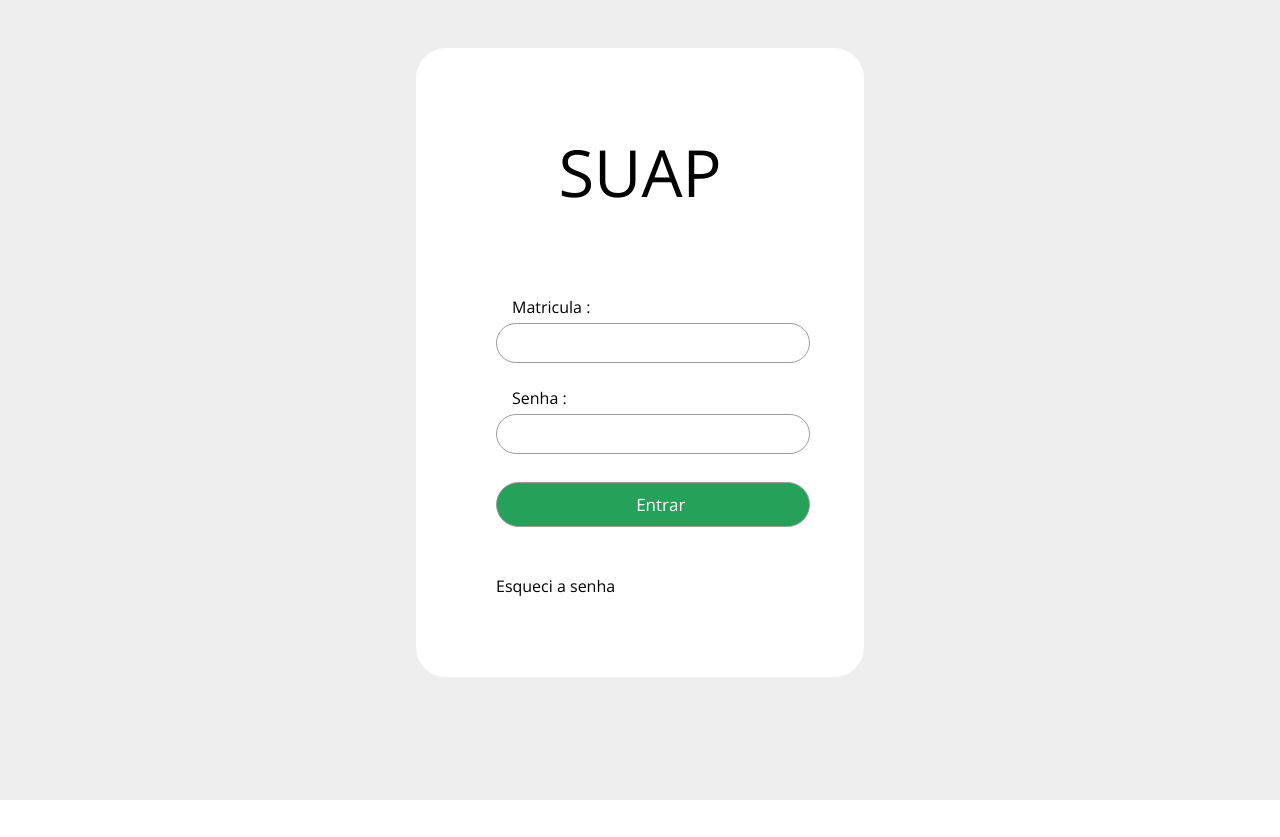
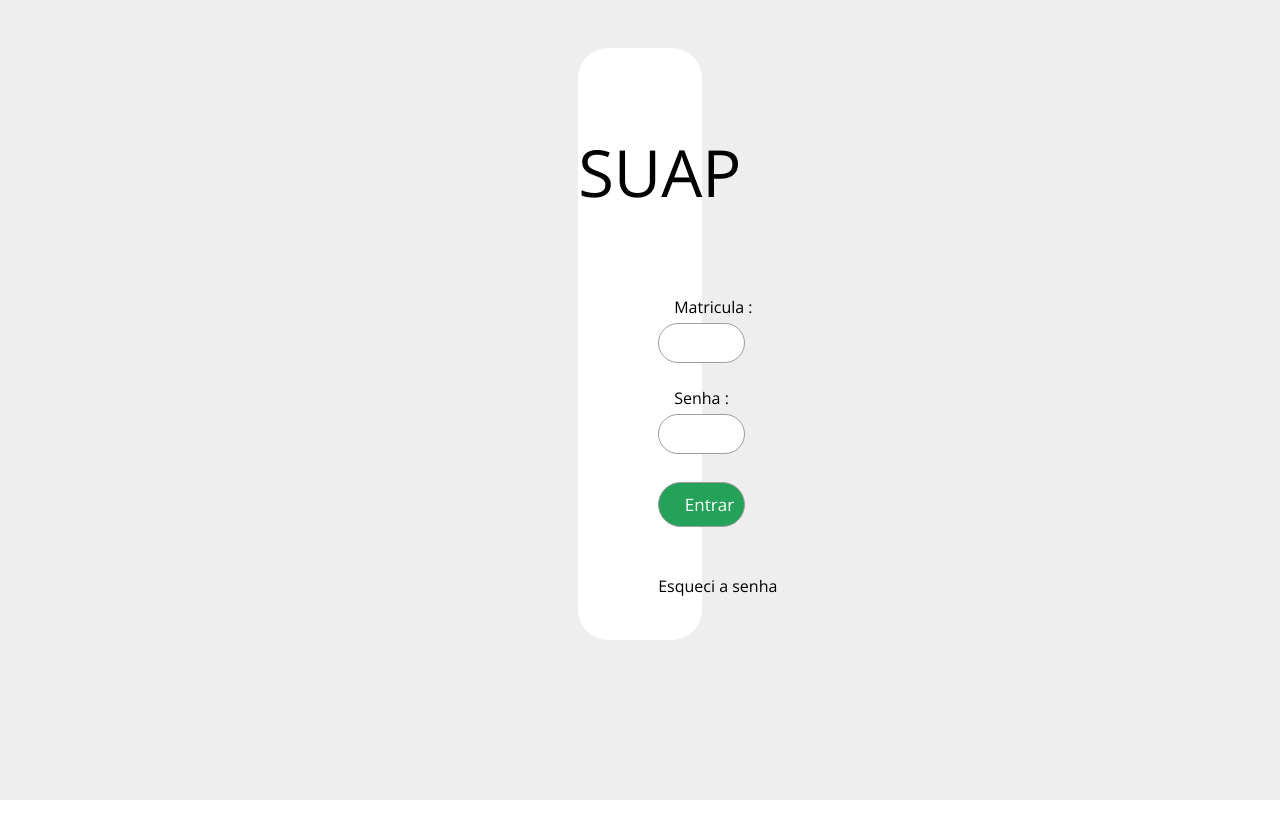
Before and after one commit to rafael-bit/suap, a Next.js app: page / in a window 1280 px wide. After the commit the page ends 800 px from the top, so only its background shows below. Built offline with nearby package versions, Linux system fonts and the light colour scheme.

Commit message:
Update login.js

```diff
--- a/src/styles/login.js
+++ b/src/styles/login.js
@@ -5,6 +5,10 @@
 
 	width: 100vw;
 	height: 100vh;
+
+	display: flex;
+	justify-content: center;
+	align-itens: center;
 `;
 
 export const Card = styled.div`
```
